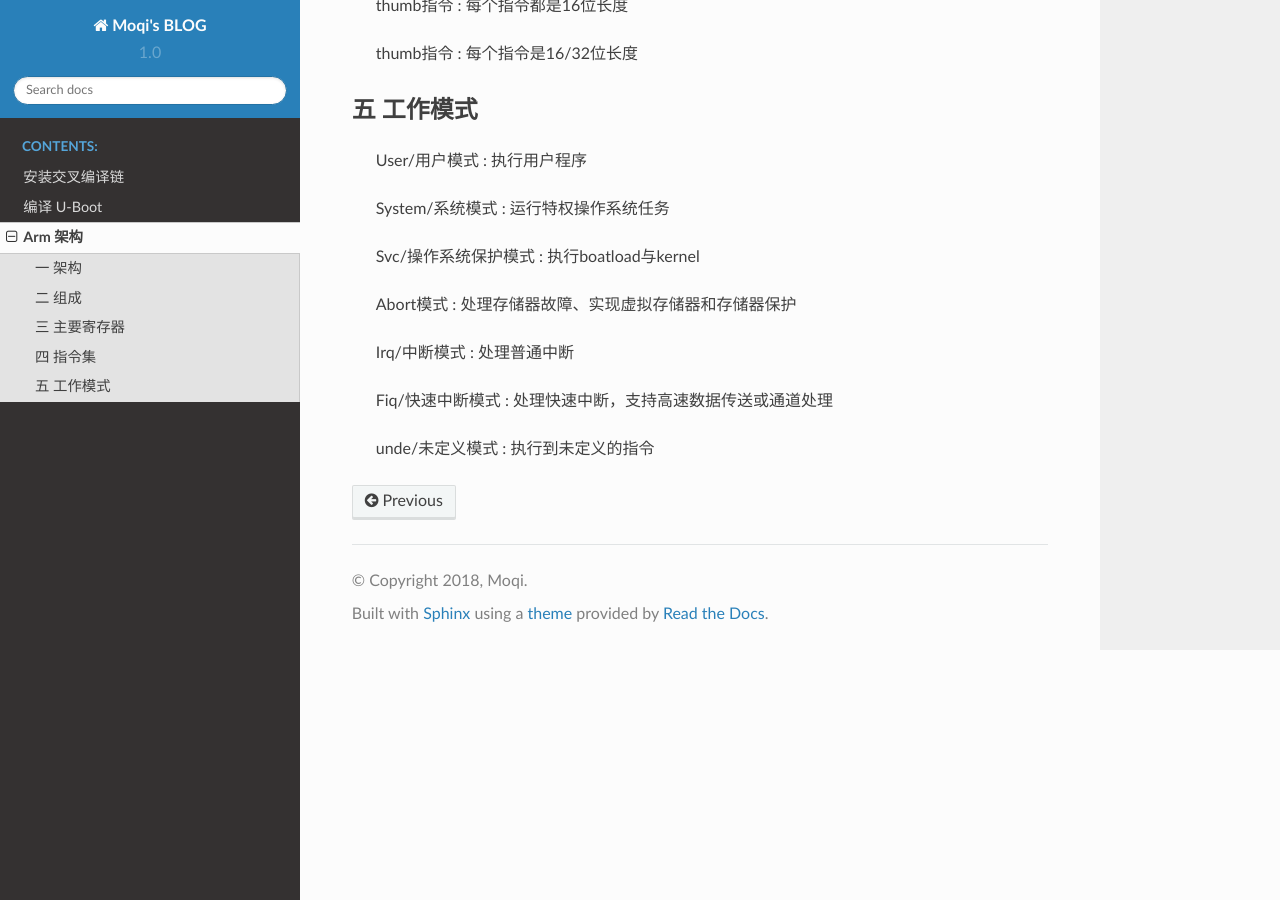
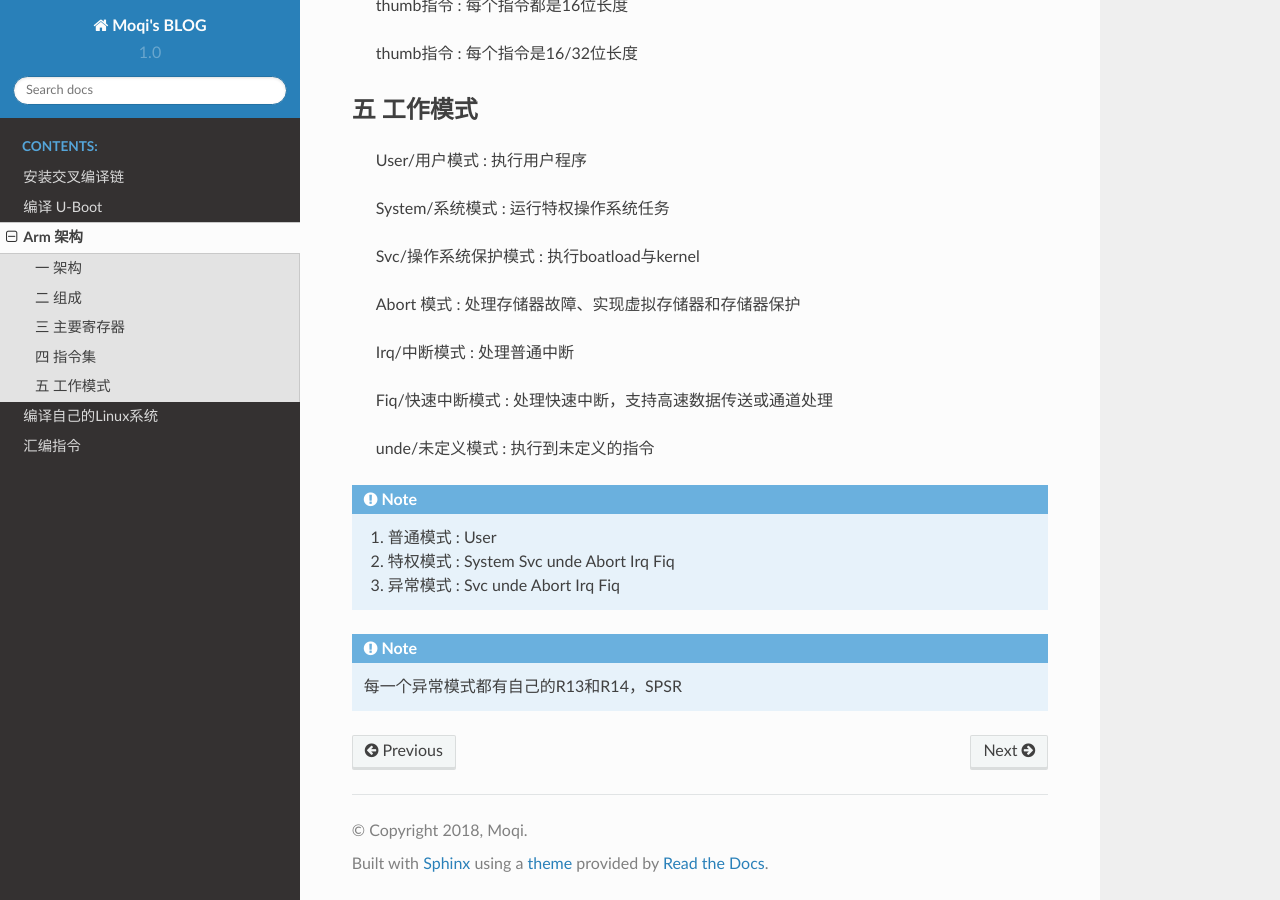
Before and after one commit to moqi-smile/Blog-Tiny4412, a Sphinx documentation site: the page built from source/Chapter_3.rst, in a window 1280 px wide and 900 px high, scrolled down 1382 px. Built offline with Sphinx 7.4.7 and the Read the Docs theme 2.0.0, drawn with Linux system fonts in a browser that asks for light colours.

Commit message:
Change Chapter_5

```diff
--- a/source/Chapter_3.rst
+++ b/source/Chapter_3.rst
@@ -68,10 +68,20 @@ Arm 架构
 
     Svc/操作系统保护模式 : 执行boatload与kernel
 
-    Abort模式 : 处理存储器故障、实现虚拟存储器和存储器保护
+    Abort 模式 : 处理存储器故障、实现虚拟存储器和存储器保护
 
     Irq/中断模式 : 处理普通中断
 
     Fiq/快速中断模式 : 处理快速中断，支持高速数据传送或通道处理
 
     unde/未定义模式 : 执行到未定义的指令
+
+.. note::
+
+    1. 普通模式 : User
+    #. 特权模式 : System Svc unde Abort Irq Fiq
+    #. 异常模式 : Svc unde Abort Irq Fiq
+
+.. note::
+
+    每一个异常模式都有自己的R13和R14，SPSR
--- /dev/null
+++ b/source/Chapter_4.rst
@@ -0,0 +1,7 @@
+===========================================================
+编译自己的Linux系统
+===========================================================
+
+-----------------------------------------------------------
+一. Linux内核编译
+-----------------------------------------------------------
--- a/source/index.rst
+++ b/source/index.rst
@@ -13,3 +13,5 @@ Welcome to tiny4412's documentation!
    Chapter_1
    Chapter_2
    Chapter_3
+   Chapter_4
+   Chapter_5
```
Also changed, not shown: source/Chapter_5.rst (added, +65 -0 lines).
